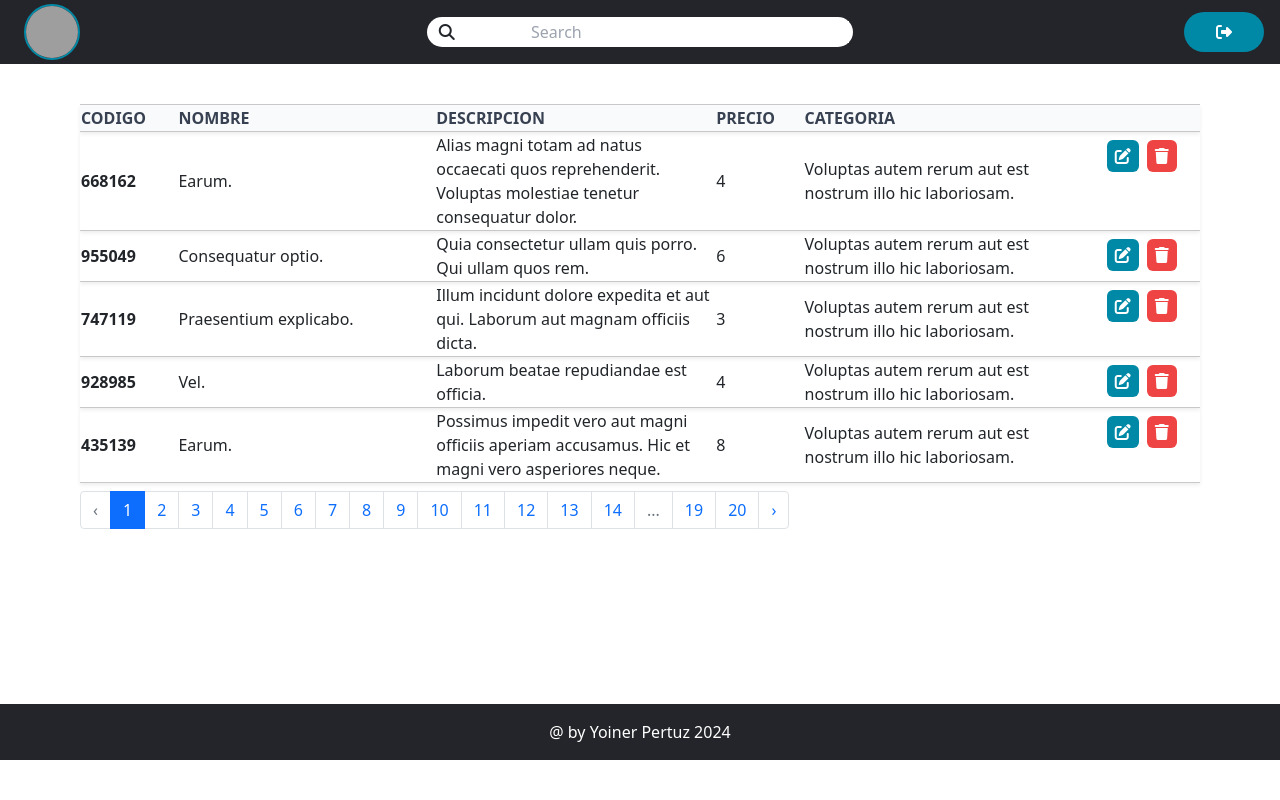
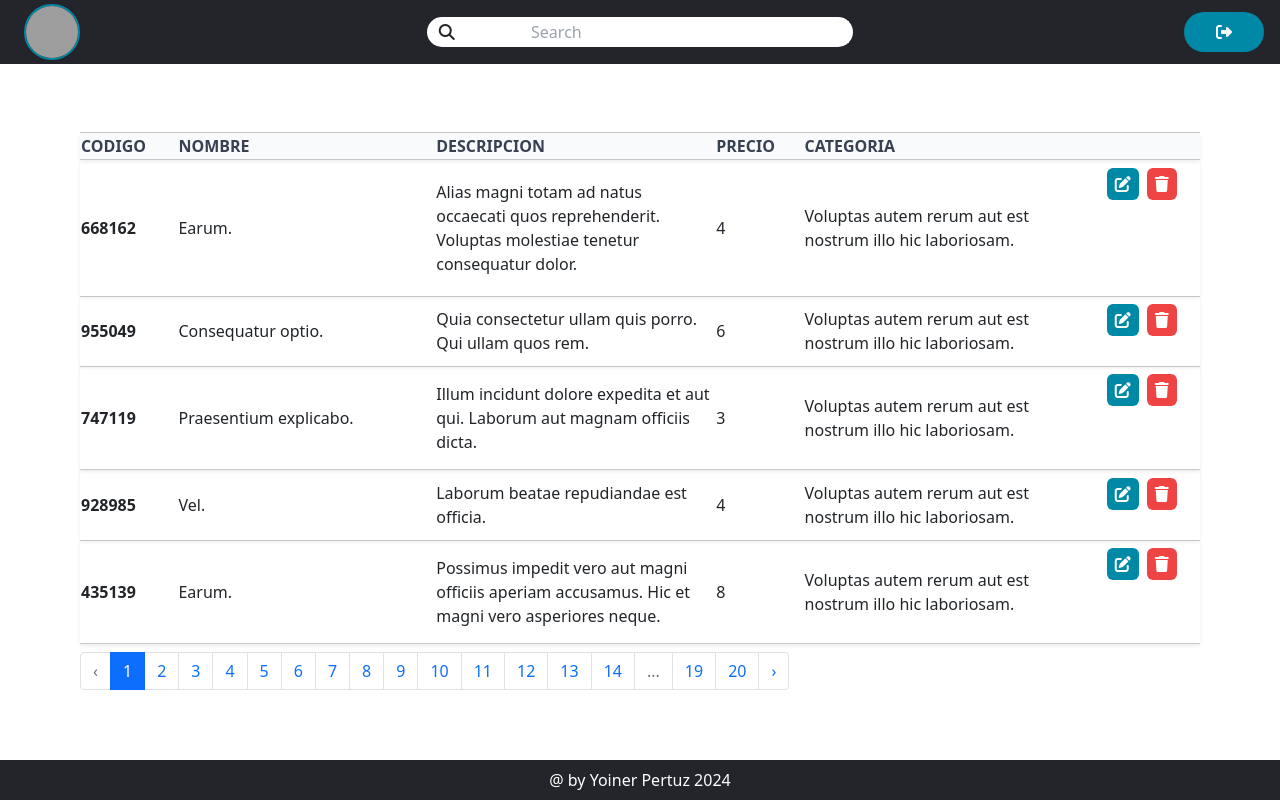
Before and after one commit to YOINERPER/LARAVEL_CRUD, a Laravel app: page /products in a window 1280 px wide. Run offline with Laravel 12, Linux system fonts and the light colour scheme; data comes from the database, SQL or seed files in the repository; style sheets or scripts are compiled from the project's sources; some libraries are stand-ins or nearby versions; grey boxes are pictures that could not be loaded.

Commit message:
view modified

```diff
--- a/resources/views/layouts/plantilla.blade.php
+++ b/resources/views/layouts/plantilla.blade.php
@@ -11,7 +11,7 @@
     @vite('resources/css/app.css')
 </head>
 
-<body class="w-full h-screen">
+<body class="w-full h-screen flex flex-col justify-between">
     <nav class="w-full h-16  md:lg:h-16  bg-[#24252A] flex  justify-between">
         <div class="h-full lg:w-1/3 md:w-1/3 sm:w-full flex items-center justify-start  ps-4">
             <div class="  rounded-full w-14 h-14 border-2 border-[#0089A6]">
@@ -38,7 +38,7 @@
         </div>
     </nav>
 
-    <section class="w-full h-4/5 sm:h-3/4 md:lg:h-4/5 flex justify-center items-center">
+    <section class="w-full h-full sm:h-3/4 md:lg:h-4/5 flex justify-center items-center pb-5">
         @yield('main')
 
 
@@ -46,7 +46,7 @@
     </section>
 
 
-    <footer class="w-full h-20 md:lg:h-14 bg-[#24252A]">
+    <footer class="w-full h-10 md:lg:h-10 bg-[#24252A]">
         <div class="w-full h-full flex items-center justify-center">
             <span class="text-white font-sans">@ by Yoiner Pertuz 2024</span>
 
--- a/resources/views/productos/principal.blade.php
+++ b/resources/views/productos/principal.blade.php
@@ -6,8 +6,8 @@
 
 @section('main')
 
-    <div class="w-auto h-full py-10 px-20 overflow-auto">
-        <table class="table-auto">
+    <div class="w-auto h-full py-10 px-20 ">
+        <table class="table-auto w-full h-full">
             <thead class=" text-md text-gray-700 uppercase bg-gray-50 dark:bg-[#24252A] dark:text-white">
                 <tr class=" border-y border-[#bbb8b8c4] shadow-sm">
                     <th>Codigo</th>
```
